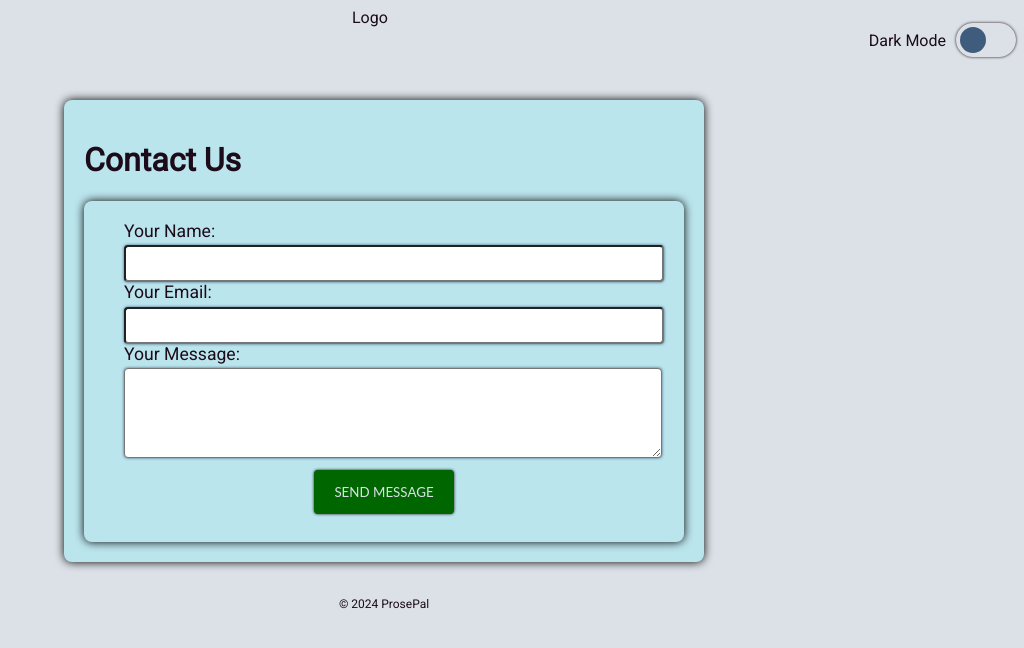
After one commit to ashrobertsdragon/Finetune-GPT-3.5-for-Authors, a Flask app: template templates/contact-us.html in a window 1280 px wide. The commit adds this page. Shown: the top 648 px of the page, without its empty margins (256-1280 px from the left). Run offline with Flask 3, Linux system fonts and the light colour scheme; the template is opened without the code that fills it, so the values that code supplies are empty.

Commit message:
contacted contact us page

```diff
--- a/static/style.css
+++ b/static/style.css
@@ -350,6 +350,53 @@ footer.dark-mode {
   color: #DBE1E7;
 }
 
+.contact-form {
+  margin: 20px auto;
+  max-width: 600px;
+  padding: 20px;
+  background-color: #BBE5ED;
+  border-radius: 8px;
+  box-shadow: 0 0 10px rgba(0, 0, 0.1);
+}
+
+.contact-form label {
+  font-size: 1.1em;
+  display: flex;
+  padding-bottom: 0.25em;
+}
+
+.contact-form input[type="text"],
+.contact-form textarea {
+  font-size: 0.9em;
+  width: 100%;
+  padding: 8px;
+  border-radius: 4px;
+  box-shadow: 0 0 3px rgba(63, 92, 125, 1);
+}
+
+.contact-form input[type="submit"] {
+  text-transform: uppercase;
+  display: block;
+  text-align: center;
+  width: auto;
+  background-color: hsl(120, 100%, 20%);
+  color: #DBE1E7;
+  padding: 14px 20px;
+  margin: 8px auto;
+  border: none;
+  border-radius: 4px;
+  cursor: pointer;
+  box-shadow: 0 0 3px #1C0B19;
+}
+
+.contact-form input[type="submit"]:hover {
+  background-color: hsl(120, 90%, 30%);
+}
+
+.contact-form textarea {
+  height: 5em; /* Adjust the height as needed */
+}
+
 @media screen and (max-width: 600px) {
   html, body {
     max-width: 95%;
@@ -381,7 +428,7 @@ footer.dark-mode {
   }
   input[type="checkbox"] {
     height: 40px;
-    width: 40px;
+    width: 40 px;
   }
   #checkboxes label {
     display: block;
--- /dev/null
+++ b/templates/contact-us.html
@@ -0,0 +1,43 @@
+<!DOCTYPE html>
+<html lang="en">
+<head>
+  <meta charset="UTF-8">
+  <meta name="viewport" content="width=device-width, initial-scale=1.0">
+  <title>Contact Us</title>
+  <link rel="stylesheet" href="https://fonts.googleapis.com/css?family=Roboto">
+  <link rel="stylesheet" href="{{ url_for('static', filename='style.css') }}">
+</head>
+<body>
+  <div class="header">
+    <div id="logo">Logo</div>
+    <div id="toggle">
+      <p>Dark Mode</p>
+      <label class="switch">
+        <input type="checkbox">
+        <span class="slider round"></span>
+      </label>
+    </div>
+  </div>
+
+  <div class="contact-form">
+    <h1>Contact Us</h1>
+      <form action="/send-email" method="post">
+        <label for="name">Your Name:</label>
+          <input type="text" id="name" name="name" required>
+
+          <label for="email">Your Email:</label>
+          <input type="text" id="email" name="email" required>
+
+          <label for="message">Your Message:</label>
+          <textarea id="message" name="message" required></textarea>
+
+          <input type="submit" value="Send Message">
+      </form>
+  </div>
+
+  <footer>
+    &copy; 2024 ProsePal
+  </footer>
+  <script src="{{ url_for('static', filename="dark-mode.js") }}"></script>
+</body>
+</html>
```
